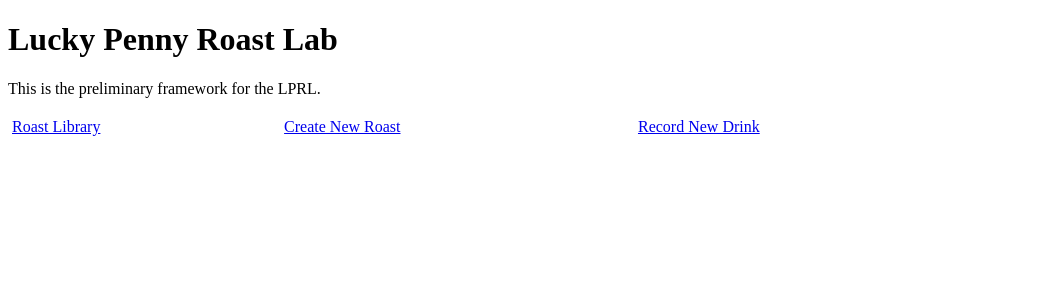
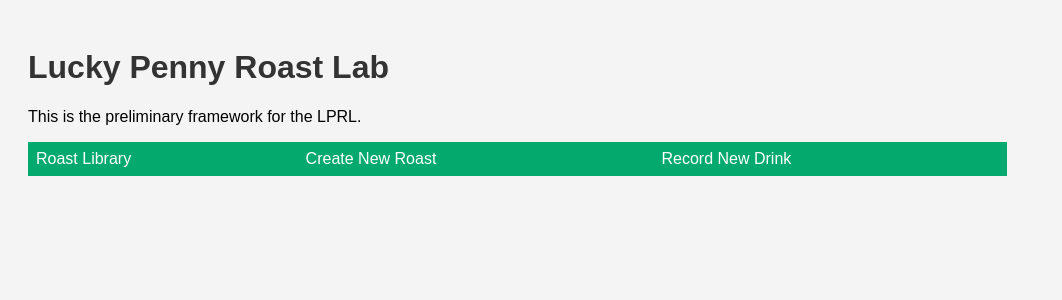
Before and after one commit to whitehir/luckypennyroastlab, a Flask app: page / in a window 1280 px wide. Shown: the top 300 px of the page, without its empty margins (0-1062 px from the left). Run offline with Flask 3, Linux system fonts and the light colour scheme.

Commit message:
updates to structure and design

```diff
--- a/web/flaskServerSimple.py
+++ b/web/flaskServerSimple.py
@@ -6,9 +6,17 @@ app = Flask(__name__)
 def home():
     return render_template('index.html')
 
-@app.route('/roastProbePage')
-def roast_probe_page():
-	return render_template('roastProbePage.html')
+@app.route('/roastLibrary')
+def roastLibrary():
+	return render_template('roastLibrary.html')
+
+@app.route('/recordRoast')
+def recordRoast():
+	return render_template('recordRoast.html')
+
+@app.route('/recordDrink')
+def recordDink():
+	return render_template('recordDrink.html')
 
 if __name__ == '__main__':
-    app.run(debug=False, host='0.0.0.0')
+    app.run(debug=True, host='0.0.0.0')
--- /dev/null
+++ b/web/static/style.css
@@ -0,0 +1,62 @@
+body {
+    font-family: sans-serif;
+    background-color: #f4f4f4;
+    padding: 20px;
+}
+
+h1 {
+    color: #333;
+}
+
+ul {
+    list-style-type: none;
+    padding: 0;
+}
+
+li {
+    margin-bottom: 5px;
+}
+
+img {
+    max-width: 300px;
+    height: auto;
+    display: block;
+    margin-top: 20px;
+}
+
+a {
+    color: white;
+    text-decoration: none;
+}
+
+a:hover {
+    text-decoration: underline;
+    color: black;
+}
+
+#main-menu {
+  font-family: Arial, Helvetica, sans-serif;
+  border-collapse: collapse;
+  width: 100%;
+}
+
+#main-menu td, #main-menu th {
+  border: 0px solid #04AA6D;
+  padding: 8px;
+  background-color: #04AA6D;
+}
+
+#main-menu tr:{background-color: #04AA6D;}
+
+#main-menu td:hover {
+    background-color: white;
+    color: black;
+}
+
+#main-menu th {
+  padding-top: 12px;
+  padding-bottom: 12px;
+  text-align: left;
+  background-color: #04AA6D;
+  color: white;
+}
--- a/web/templates/index.html
+++ b/web/templates/index.html
@@ -2,16 +2,17 @@
 <html>
 <head>
     <title>Lucky Penny Roast Lab</title>
+    <link rel="stylesheet" href="/static/style.css">
 </head>
 <body>
     <h1>Lucky Penny Roast Lab</h1>
     <p>This is the preliminary framework for the LPRL.</p>
-    <table name="main-menu" style="width: 80%;" cellpadding="2">
+    <table id="main-menu" style="width: 80%;" cellpadding="2">
     	<trbody>
     		<tr>
     			<td><a href="/roastLibrary">Roast Library</a></td>
     			<td><a href="/recordRoast">Create New Roast</a></td>
-    			<td><a href="/recordDrink">Record New Drink</a><td>
+    			<td><a href="/recordDrink">Record New Drink</a></td>
     		</tr>
     	</trbody>
 </body>
--- a/web/templates/recordDrink.html
+++ b/web/templates/recordDrink.html
@@ -2,6 +2,7 @@
 <html>
 <head>
     <title>Lucky Penny Roast Lab</title>
+    <link rel="stylesheet" href="/static/style.css">
 </head>
 <body id="main-body">
     <div>
--- a/web/templates/recordRoast.html
+++ b/web/templates/recordRoast.html
@@ -2,6 +2,7 @@
 <html>
 <head>
     <title>Lucky Penny Roast Lab</title>
+    <link rel="stylesheet" href="/static/style.css">
 </head>
 <body id="main-body">
     <div>
--- a/web/templates/roastLibrary.html
+++ b/web/templates/roastLibrary.html
@@ -2,6 +2,7 @@
 <html>
 <head>
     <title>Lucky Penny Roast Lab</title>
+    <link rel="stylesheet" href="/static/style.css">
 </head>
 <body id="main-body">
     <div>
```
Also changed, not shown: web/templates/roastProbePage.html (deleted, +0 -10 lines).
